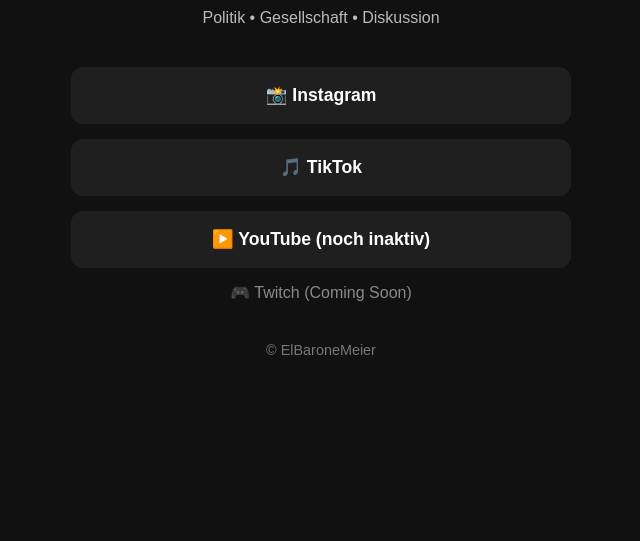
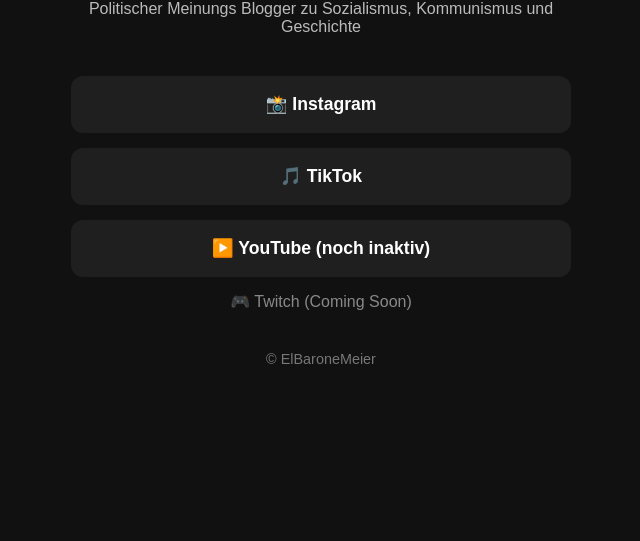
Before and after one commit to DerBarone/Linktree, a plain HTML site: page index.html in a window 1280 px wide. Shown: the part 259-800 px from the top of the page, without its empty margins (319-959 px from the left). Drawn offline with Linux system fonts and the light colour scheme.

Commit message:
Update index.html

```diff
--- a/index.html
+++ b/index.html
@@ -3,7 +3,7 @@
 <head>
 <meta charset="UTF-8">
 <meta name="viewport" content="width=device-width, initial-scale=1.0">
-<title>ElBaroneMeier</title>
+<title>Lenny - ElBaroneMeier</title>
 
 <style>
 body{
@@ -71,7 +71,7 @@
 
 <h1>ElBaroneMeier</h1>
 
-<p>Politik • Gesellschaft • Diskussion</p>
+<p>Politischer Meinungs Blogger zu Sozialismus, Kommunismus und Geschichte</p>
 
 <a class="button"
 href="https://www.instagram.com/elbaronemeier/"
```
